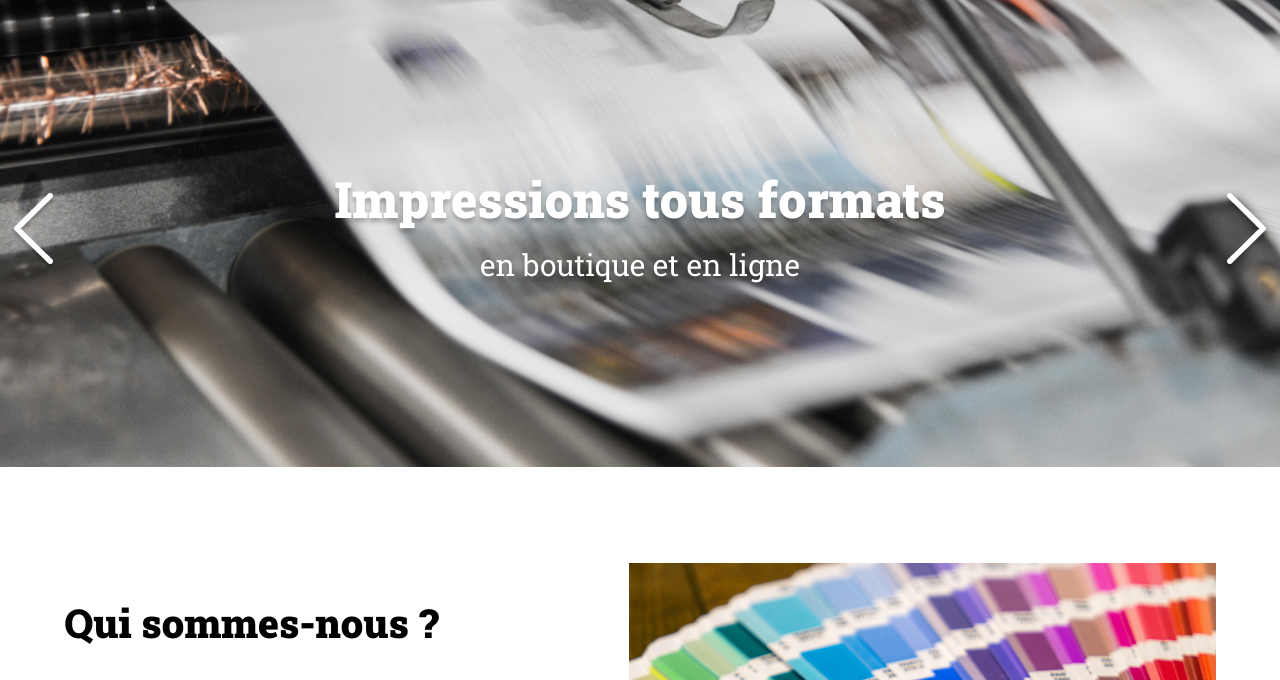
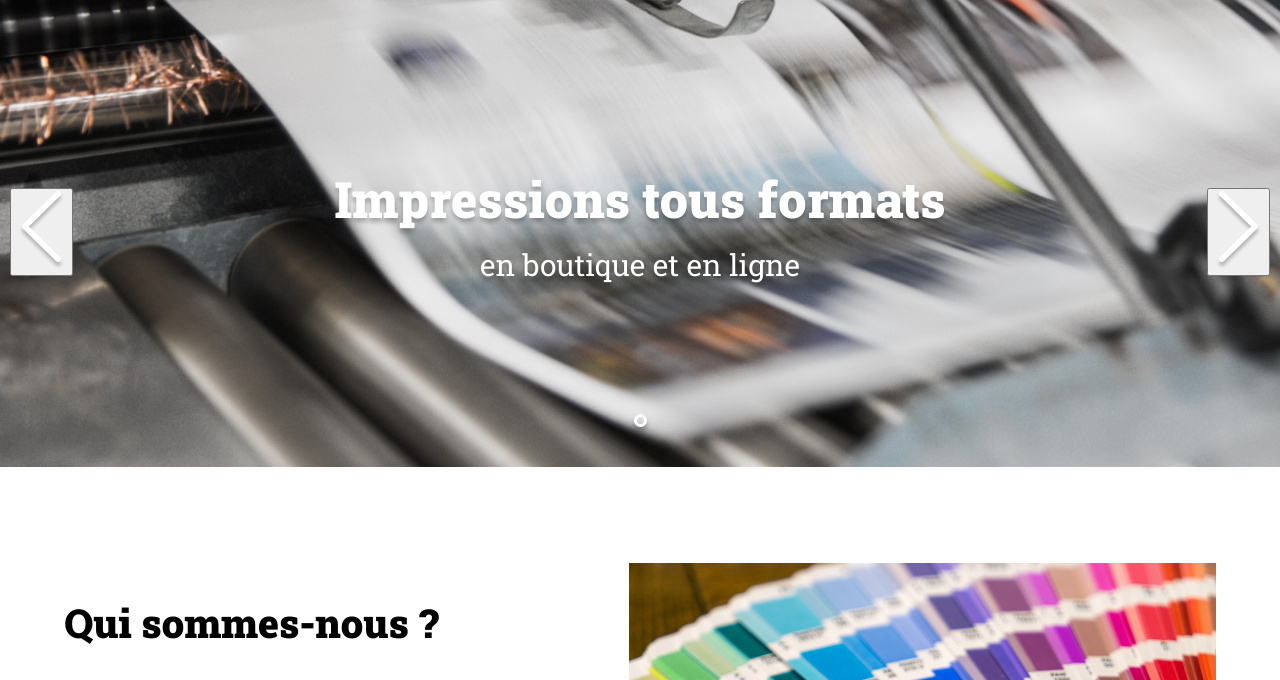
Before and after one commit to IKRAM80/print-it, a plain HTML site: page index.html in a window 1280 px wide. Shown: the part 104-784 px from the top of the page. Drawn offline with Linux system fonts and the light colour scheme.

Commit message:
button arrow_left and button arrow_right

```diff
--- a/index.html
+++ b/index.html
@@ -19,10 +19,15 @@
 <main>
 	<div id="banner">
 		<img class="banner-img" src="./assets/images/slideshow/slide1.jpg" alt="Banner Print-it">
+		<button class="arrow arrow_left">
+		    <img  src="./assets/images/arrow_left.png" alt="image de flèche de direction gauche">
+	    </button>
+		<button class="arrow arrow_right">
+		     <img  src="./assets/images/arrow_right.png" alt="image de flèche de direction droite">
+	    </button>
 		<p>Impressions tous formats <span>en boutique et en ligne</span></p>
-		<img class="arrow arrow_left" src="./assets/images/arrow_left.png">
-		<img class="arrow arrow_right" src="./assets/images/arrow_right.png">
 		<div class="dots">
+			<div class="dot"></div>
 		</div>
 	</div>
 	<section id="about-us" class="container">
```
